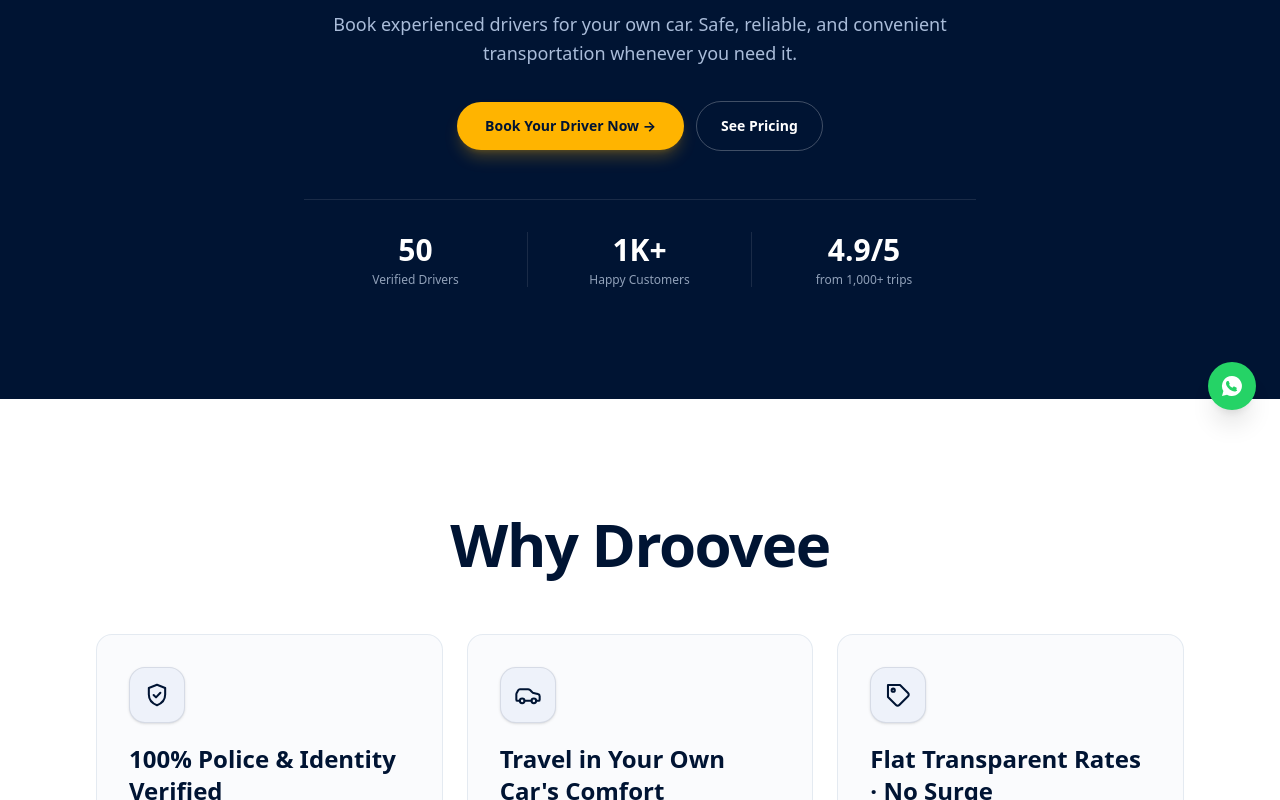
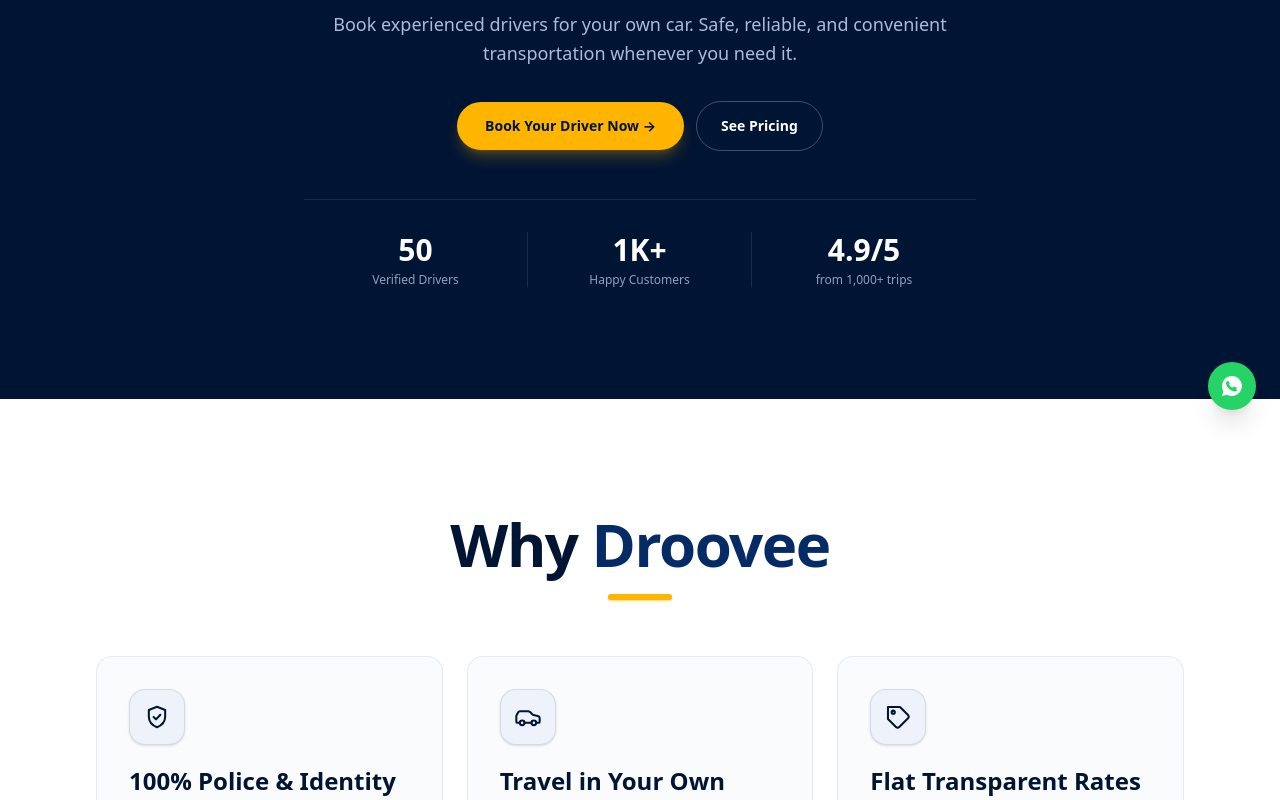
Before and after one commit to fresherscomputersc-hash/droovee, a Next.js app in the folder droovee-web/: page / in a window 1280 px wide. Shown: the part 366-1166 px from the top of the page. Built offline with nearby package versions, Linux system fonts and the light colour scheme.

Commit message:
style: enhance why droovee heading with brand contrast and accent bar

```diff
--- a/droovee-web/src/app/page.tsx
+++ b/droovee-web/src/app/page.tsx
@@ -168,9 +168,10 @@
       <section id="why-droovee" className="border-b border-slate-200 bg-white py-20 sm:py-28">
         <div className="mx-auto max-w-6xl px-4 sm:px-6 lg:px-8">
           <div className="mx-auto max-w-3xl text-center">
-            <h2 className="text-4xl font-black tracking-tight text-brand-ink sm:text-5xl lg:text-6xl sm:leading-[1.12]">
-              Why Droovee
+            <h2 className="inline-block text-4xl font-black tracking-tight text-brand-ink sm:text-5xl lg:text-6xl sm:leading-[1.12]">
+              Why <span className="text-brand-link">Droovee</span>
             </h2>
+            <div className="mx-auto mt-4 h-1.5 w-16 rounded-full bg-accent shadow-sm shadow-accent/40" />
           </div>
 
           <div className="mt-14 grid gap-6 sm:grid-cols-2 lg:grid-cols-3">
```
